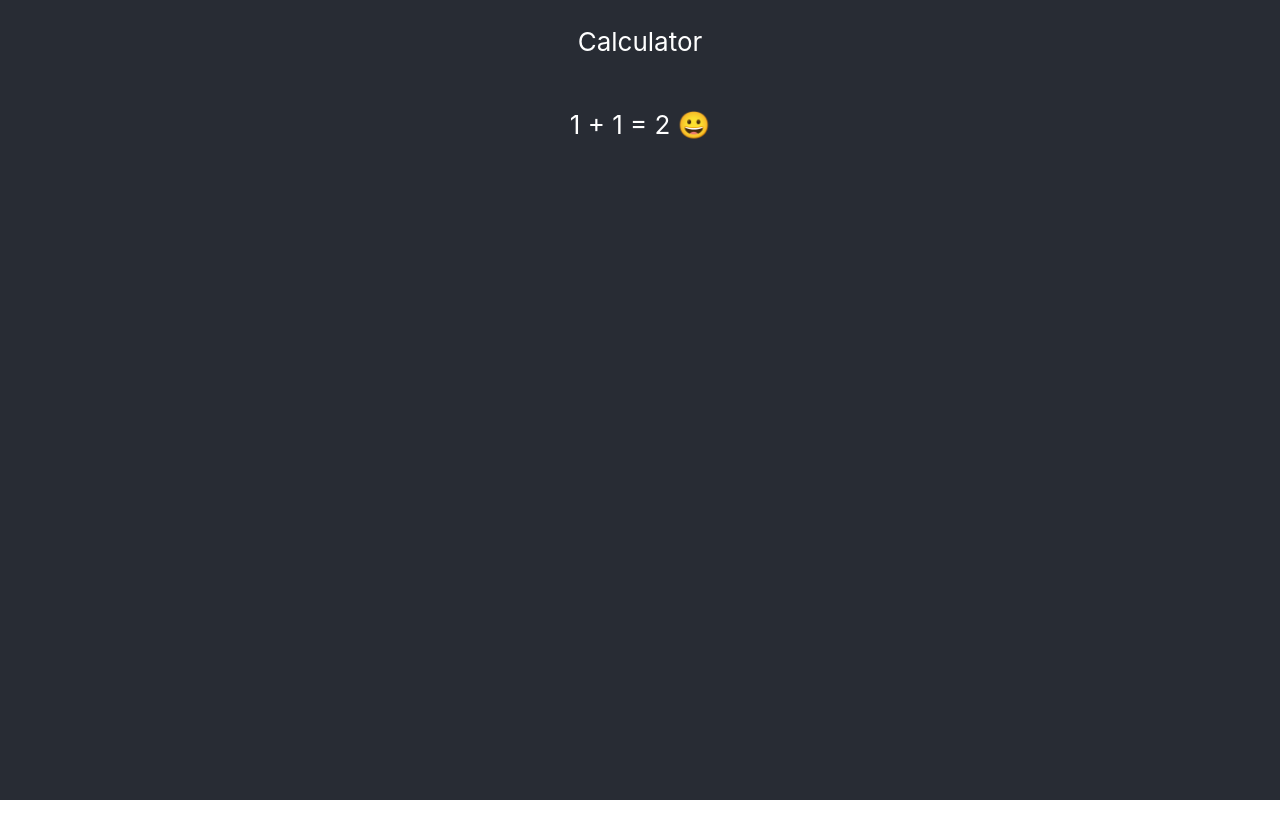
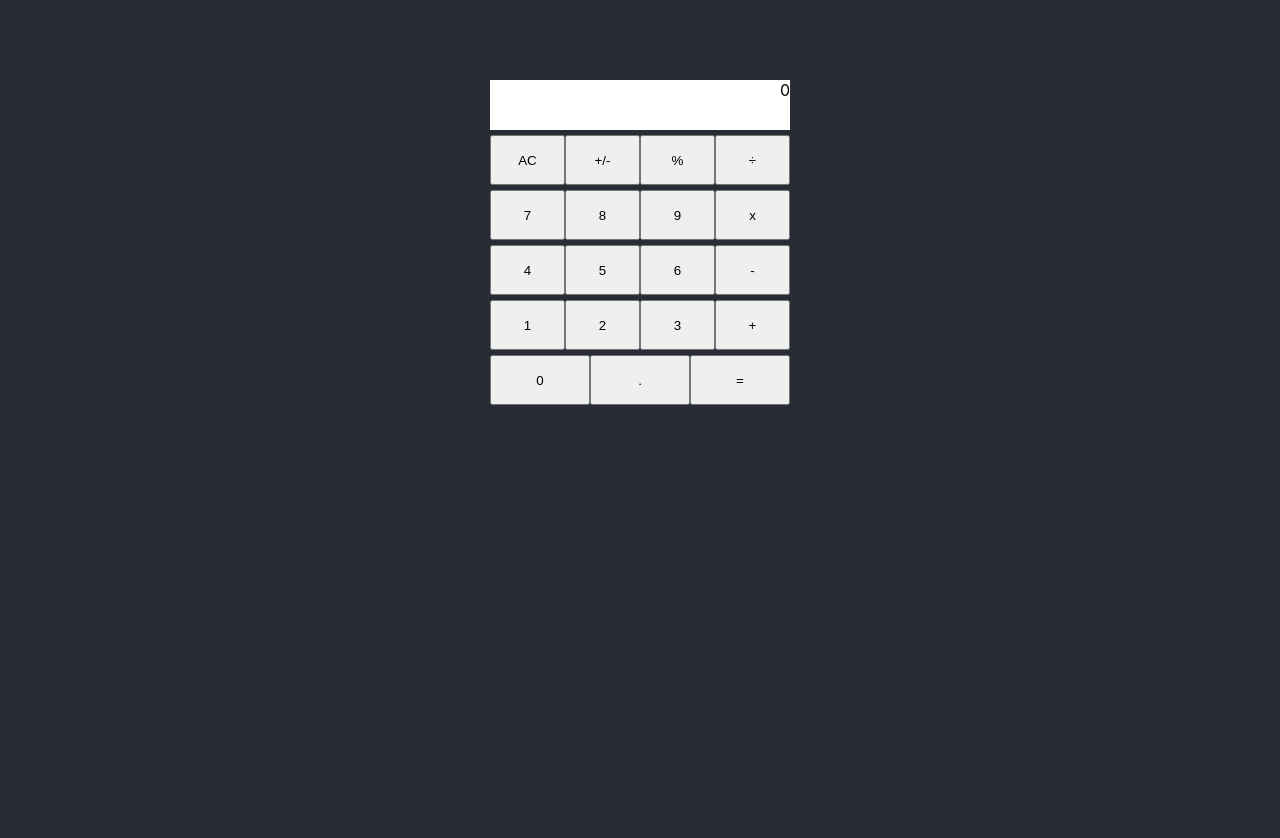
Before and after one commit to firepicaso/calculator_react, a React (Create React App) app: page / in a window 1280 px wide. Shown: the top 838 px of the page. Before the commit the page ends 800 px from the top, so only its background shows below. Built offline with nearby package versions, Linux system fonts and the light colour scheme.

Commit message:
Put basic calculator buttons

```diff
--- a/src/App.css
+++ b/src/App.css
@@ -1,15 +1,27 @@
-.App {
-  text-align: center;
+body {
+  background-color: hsl(220, 13%, 18%);
+  min-height: 100vh;
 }
 
-.App-header {
-  background-color: #282c34;
-  min-height: 100vh;
+.calculator {
+
+  display: grid;
+  grid-auto-rows: minmax(50px, auto);
+  gap: 5px; /* Gap between grid items */
+  max-width: 300px; /* Maximum width of the calculator */
+  margin: 5rem auto; /* Center the calculator horizontally */
+}
+
+.button-row {
   display: flex;
-  flex-direction: column;
-  align-items: center;
+  justify-content: space-between; /* Space out buttons evenly */
+}
 
-  /* justify-content: center; */
-  font-size: calc(10px + 2vmin);
-  color: white;
+button {
+  width: 100%; /* Button width set to 100% of parent's width */
 }
+
+.display {
+  background-color: white;
+  text-align: right;
+}
--- a/src/App.js
+++ b/src/App.js
@@ -1,11 +1,11 @@
 import './App.css';
+import Calculator from './components/Calculator';
 
 function App() {
   return (
     <div className="App">
       <header className="App-header">
-        <p>Calculator</p>
-        <p>1 + 1 = 2 😀</p>
+        <Calculator />
       </header>
     </div>
   );
--- /dev/null
+++ b/src/components/Calculator.js
@@ -0,0 +1,36 @@
+const Calculator = () => (
+  <div className="calculator">
+    <div className="display">0</div>
+    <div className="button-row">
+      <button type="button">AC</button>
+      <button type="button">+/-</button>
+      <button type="button">%</button>
+      <button type="button">÷</button>
+    </div>
+    <div className="button-row">
+      <button type="button">7</button>
+      <button type="button">8</button>
+      <button type="button">9</button>
+      <button type="button">x</button>
+    </div>
+    <div className="button-row">
+      <button type="button">4</button>
+      <button type="button">5</button>
+      <button type="button">6</button>
+      <button type="button">-</button>
+    </div>
+    <div className="button-row">
+      <button type="button">1</button>
+      <button type="button">2</button>
+      <button type="button">3</button>
+      <button type="button">+</button>
+    </div>
+    <div className="button-row bottom-row">
+      <button type="button">0</button>
+      <button type="button">.</button>
+      <button type="button">=</button>
+    </div>
+  </div>
+);
+
+export default Calculator;
```
